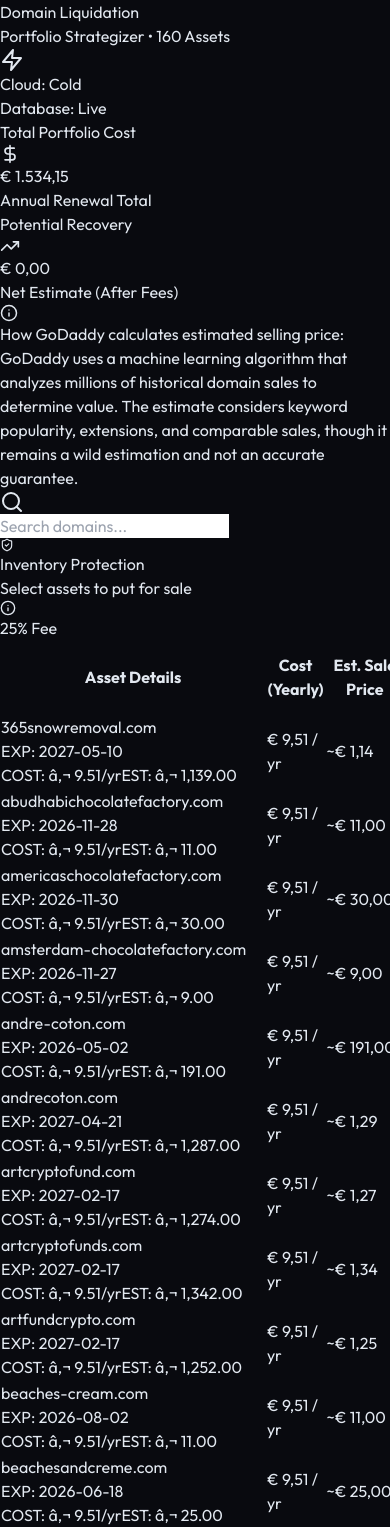
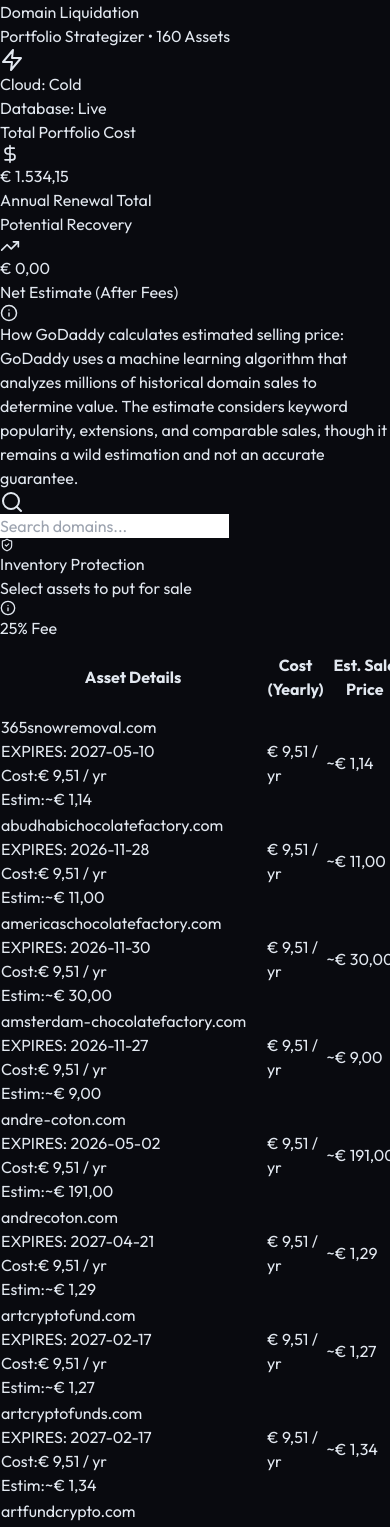
Before and after one commit to FleurMax/domain-maagment, a React (Vite) app: page / in a window 390 px wide. Shown: the top 1527 px of the page. Built offline with nearby package versions, Linux system fonts and the light colour scheme; no server answers.

Commit message:
Fixed character encoding for Euro symbol and improved mobile price readability with vertical stacking

```diff
--- a/src/App.jsx
+++ b/src/App.jsx
@@ -273,15 +273,22 @@
                       onClick={() => handleToggle(domain, !selection.forSale)}
                       className="hover:bg-white/[0.04] active:bg-white/[0.08] transition-colors cursor-pointer group"
                     >
-                      <td className="px-6 md:px-8 py-5">
-                        <div className="flex flex-col gap-1.5">
+                      <td className="px-5 md:px-8 py-6">
+                        <div className="flex flex-col gap-2">
                           <span className="text-sm font-bold text-slate-200 group-hover:text-white transition-colors break-all whitespace-normal leading-tight">{domain}</span>
-                          <div className="flex flex-wrap gap-x-3 gap-y-1.5 items-center">
-                            <span className="text-[9px] text-slate-500 font-bold tracking-tight">EXP: {item['Expiration Date']}</span>
-                            {/* Mobile-only stats inline */}
-                            <div className="flex md:hidden items-center gap-2">
-                               <span className="text-[9px] text-white/50 bg-white/5 px-2 py-0.5 rounded border border-white/5">COST: {item['Renewal Price']}/yr</span>
-                               <span className="text-[9px] text-blue-400/70 bg-blue-500/5 px-2 py-0.5 rounded border border-blue-500/10 whitespace-nowrap">EST: {item['Estimated Value']}</span>
+                          <div className="flex flex-col md:flex-row md:items-center gap-2">
+                            <span className="text-[10px] text-slate-500 font-bold tracking-tight">EXPIRES: {item['Expiration Date']}</span>
+
+                            {/* ENHANCED MOBILE PRICING BLOCK */}
+                            <div className="flex md:hidden flex-col gap-1.5 mt-1 border-t border-white/5 pt-2">
+                               <div className="flex items-center gap-2 text-white">
+                                  <span className="text-[9px] uppercase font-black text-slate-500 w-12">Cost:</span>
+                                  <span className="text-sm font-black tracking-tight">{formatEuro(parsePrice(item['Renewal Price']))} <span className="text-[10px] opacity-40 font-normal">/ yr</span></span>
+                               </div>
+                               <div className="flex items-center gap-2 text-blue-400">
+                                  <span className="text-[9px] uppercase font-black text-slate-500 w-12">Estim:</span>
+                                  <span className="text-sm font-black tracking-tight italic">~{formatEuro(parsePrice(item['Estimated Value']))}</span>
+                               </div>
                             </div>
                           </div>
                         </div>
```
